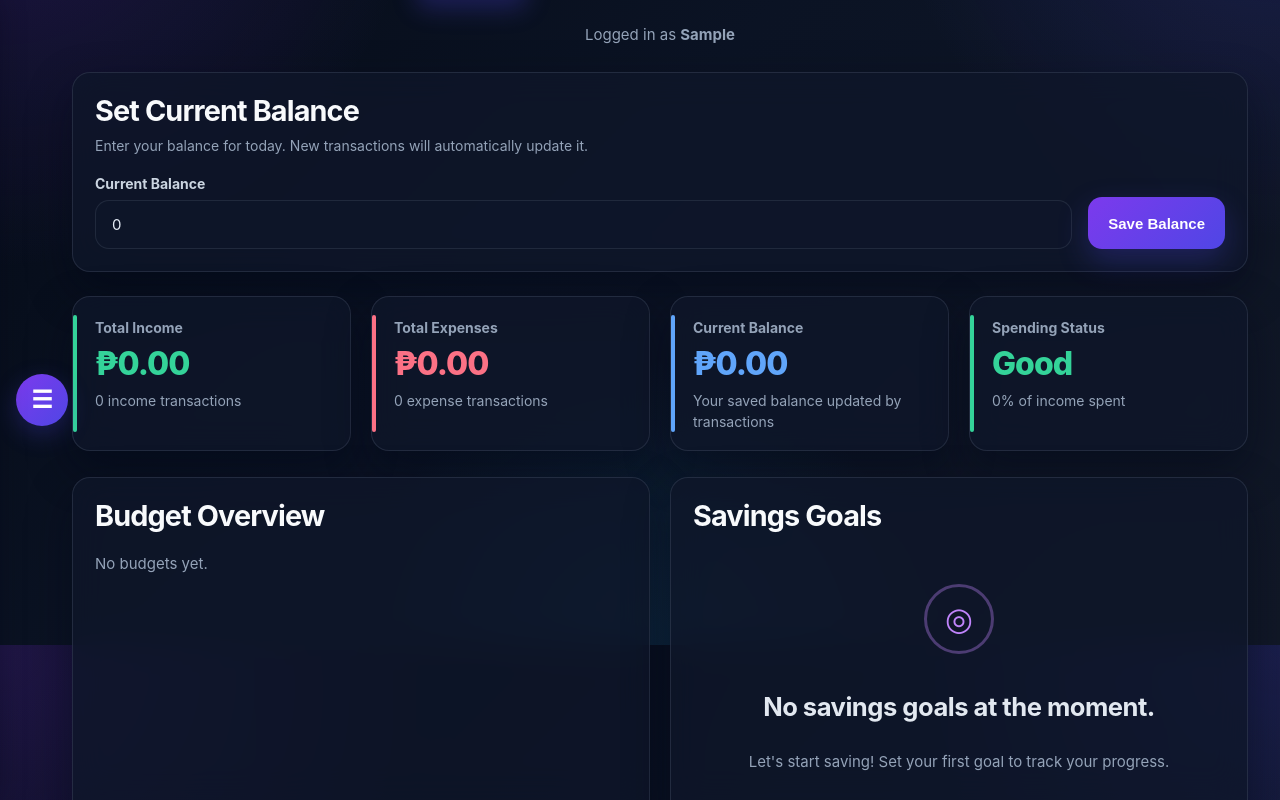
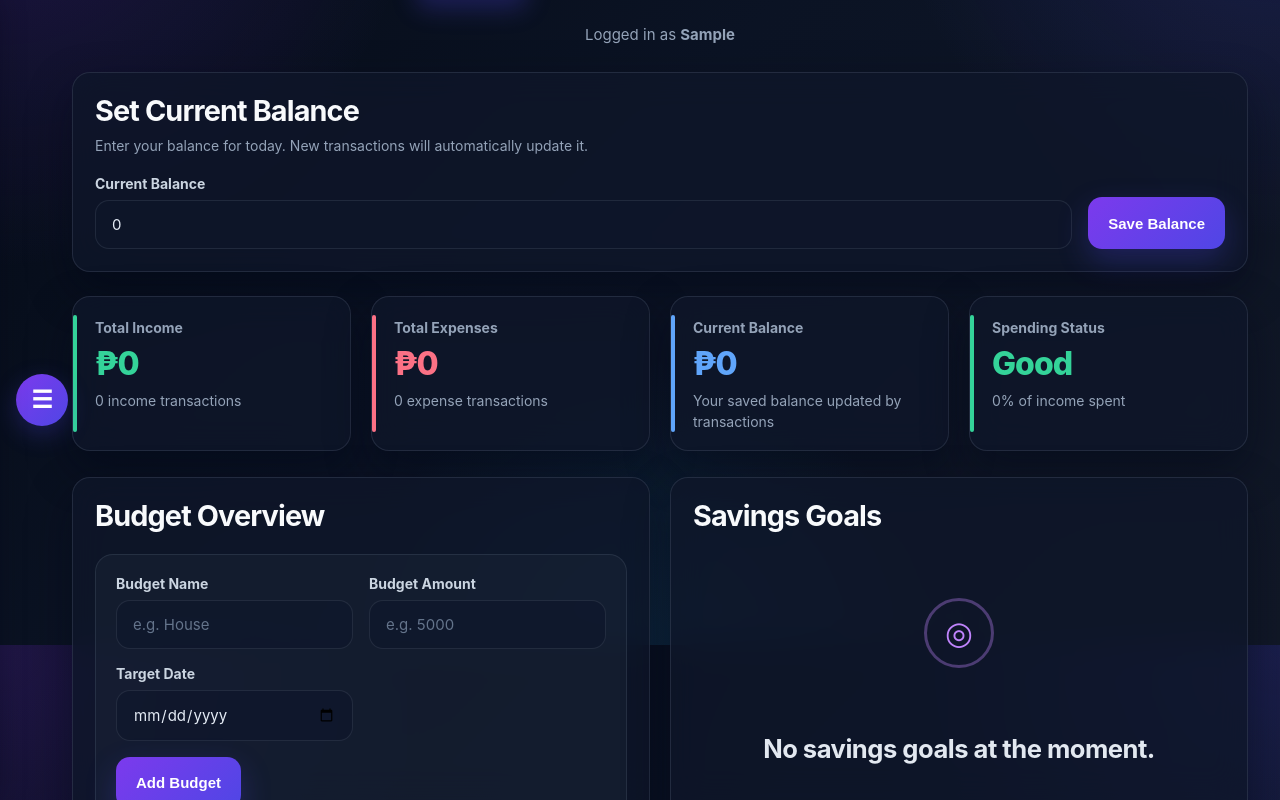
Before and after one commit to TheArisAngelo/Reddit-Client, a React (Create React App) app in the folder reddit-client/: page /signup in a window 1280 px wide. Both pictures are taken after typing "Sample", "Sample", "Sample", "Sample", "Sample123", "Sample123" into the empty fields and a click on the button "Sign Up". Shown: the part 155-955 px from the top of the page. Built offline with nearby package versions, Linux system fonts and the light colour scheme.

Commit message:
budgets tab added

```diff
--- a/reddit-client/src/App.js
+++ b/reddit-client/src/App.js
@@ -5,12 +5,14 @@ import Profile from "./Profile";
 import LoginPage from "./LoginPage";
 import SignUpPage from "./SignUpPage";
 import ForgotPassword from "./ForgotPassword";
+import BudgetsTab from "./BudgetsTab";
 
+const USER_STORAGE_KEY = "budget-tracker-user";
 const AUTH_STORAGE_KEY = "budget-tracker-auth";
 const BUDGET_STORAGE_KEY_PREFIX = "budget-tracker-data";
 
 const DEFAULT_DATA = {
-  currentBalance: 0,
+  currentBalance: [],
   transactions: [],
   budgets: [],
   savingsGoals: [],
@@ -38,10 +40,14 @@ function getStoredBudgetData(username) {
     const parsed = saved ? JSON.parse(saved) : null;
 
     return {
-      currentBalance: parsed?.currentBalance ?? 0,
-      transactions: parsed?.transactions ?? [],
-      budgets: parsed?.budgets ?? [],
-      savingsGoals: parsed?.savingsGoals ?? [],
+      currentBalance: parseInt(parsed?.currentBalance ?? 0, 10) || 0,
+      transactions: Array.isArray(parsed?.transactions)
+        ? parsed.transactions
+        : [],
+      budgets: Array.isArray(parsed?.budgets) ? parsed.budgets : [],
+      savingsGoals: Array.isArray(parsed?.savingsGoals)
+        ? parsed.savingsGoals
+        : [],
     };
   } catch (error) {
     return DEFAULT_DATA;
@@ -49,7 +55,7 @@ function getStoredBudgetData(username) {
 }
 
 function currency(amount) {
-  return `₱${Number(amount || 0).toFixed(2)}`;
+  return `₱${Math.round(Number(amount || 0))}`;
 }
 
 function ProtectedRoute({ isLoggedIn, children }) {
@@ -141,27 +147,6 @@ function SummaryCard({ title, amount, subtitle, className, statusText }) {
   );
 }
 
-function BudgetProgress({ category, spent, limit }) {
-  const percentage = limit > 0 ? Math.min((spent / limit) * 100, 100) : 0;
-
-  return (
-    <div className="budget-progress-item">
-      <div className="budget-progress-head">
-        <span>{category}</span>
-        <span>
-          {currency(spent)} spent of {currency(limit)}
-        </span>
-      </div>
-      <div className="budget-progress-bar">
-        <div
-          className="budget-progress-fill"
-          style={{ width: `${percentage}%` }}
-        />
-      </div>
-    </div>
-  );
-}
-
 function TransactionsTab({ transactions, onAddTransaction }) {
   const [formData, setFormData] = useState({
     title: "",
@@ -186,7 +171,7 @@ function TransactionsTab({ transactions, onAddTransaction }) {
 
     const trimmedTitle = formData.title.trim();
     const trimmedCategory = formData.category.trim();
-    const amountValue = Number(formData.amount);
+    const amountValue = parseInt(formData.amount, 10);
 
     if (
       !trimmedTitle ||
@@ -198,7 +183,7 @@ function TransactionsTab({ transactions, onAddTransaction }) {
       return;
     }
 
-    if (Number.isNaN(amountValue) || amountValue <= 0) {
+    if (!Number.isInteger(amountValue) || amountValue <= 0) {
       setError("Please enter a valid amount greater than 0.");
       return;
     }
@@ -248,8 +233,8 @@ function TransactionsTab({ transactions, onAddTransaction }) {
               id="amount"
               name="amount"
               type="number"
-              min="0.01"
-              step="0.01"
+              min="1"
+              step="1"
               placeholder="e.g. 120"
               value={formData.amount}
               onChange={handleChange}
@@ -333,28 +318,6 @@ function TransactionsTab({ transactions, onAddTransaction }) {
   );
 }
 
-function BudgetsTab({ budgets, categoryTotals }) {
-  return (
-    <section className="panel-card">
-      <h2>Budget Overview</h2>
-      {budgets.length === 0 ? (
-        <p className="empty-text">No budgets yet.</p>
-      ) : (
-        <div className="budget-progress-list">
-          {budgets.map((budget) => (
-            <BudgetProgress
-              key={budget.category}
-              category={budget.category}
-              spent={categoryTotals[budget.category] || 0}
-              limit={budget.limit}
-            />
-          ))}
-        </div>
-      )}
-    </section>
-  );
-}
-
 function SavingsTab({ savingsGoals }) {
   return (
     <section className="panel-card savings-panel">
@@ -390,6 +353,8 @@ function HomePage({ auth, onLogout }) {
   useEffect(() => {
     if (auth?.username) {
       setBudgetData(getStoredBudgetData(auth.username));
+    } else {
+      setBudgetData(DEFAULT_DATA);
     }
   }, [auth?.username]);
 
@@ -421,10 +386,21 @@ function HomePage({ auth, onLogout }) {
     });
   };
 
+  const handleAddBudget = (newBudget) => {
+    setBudgetData((prev) => ({
+      ...prev,
+      budgets: [newBudget, ...prev.budgets],
+    }));
+  };
+
   const handleSetCurrentBalance = () => {
-    const parsedBalance = Number(balanceInput);
+    const parsedBalance = parseInt(balanceInput, 10);
 
-    if (Number.isNaN(parsedBalance) || parsedBalance < 0) {
+    if (balanceInput.trim() === "") {
+      return;
+    }
+
+    if (!Number.isInteger(parsedBalance) || parsedBalance < 0) {
       return;
     }
 
@@ -570,6 +546,7 @@ function HomePage({ auth, onLogout }) {
       </header>
 
       <main className="budget-main">
+        {activeTab !== "budgets" && (
           <section className="panel-card current-balance-editor">
             <div className="current-balance-editor-head">
               <div>
@@ -588,7 +565,7 @@ function HomePage({ auth, onLogout }) {
                   id="currentBalance"
                   type="number"
                   min="0"
-                step="0.01"
+                  step="1"
                   placeholder="Enter your current balance"
                   value={balanceInput}
                   onChange={(e) => setBalanceInput(e.target.value)}
@@ -604,6 +581,7 @@ function HomePage({ auth, onLogout }) {
               </button>
             </div>
           </section>
+        )}
 
         <section className="summary-grid">
           <SummaryCard
@@ -634,7 +612,11 @@ function HomePage({ auth, onLogout }) {
 
         {activeTab === "dashboard" && (
           <section className="dashboard-grid">
-            <BudgetsTab budgets={budgets} categoryTotals={categoryTotals} />
+            <BudgetsTab
+              budgets={budgets}
+              categoryTotals={categoryTotals}
+              onAddBudget={handleAddBudget}
+            />
             <SavingsTab savingsGoals={savingsGoals} />
           </section>
         )}
@@ -647,7 +629,11 @@ function HomePage({ auth, onLogout }) {
         )}
 
         {activeTab === "budgets" && (
-          <BudgetsTab budgets={budgets} categoryTotals={categoryTotals} />
+          <BudgetsTab
+            budgets={budgets}
+            categoryTotals={categoryTotals}
+            onAddBudget={handleAddBudget}
+          />
         )}
 
         {activeTab === "savings" && <SavingsTab savingsGoals={savingsGoals} />}
--- /dev/null
+++ b/reddit-client/src/BudgetsTab.js
@@ -0,0 +1,148 @@
+import React, { useState } from "react";
+
+function currency(amount) {
+  return `₱${Math.round(Number(amount || 0))}`;
+}
+
+function BudgetProgress({ category, spent, limit, targetDate }) {
+  const percentage = limit > 0 ? Math.min((spent / limit) * 100, 100) : 0;
+
+  return (
+    <div className="budget-progress-item">
+      <div className="budget-progress-head">
+        <span>{category}</span>
+        <span>
+          {currency(spent)} spent of {currency(limit)}
+        </span>
+      </div>
+
+      {targetDate && (
+        <p className="budget-target-date">Target date: {targetDate}</p>
+      )}
+
+      <div className="budget-progress-bar">
+        <div
+          className="budget-progress-fill"
+          style={{ width: `${percentage}%` }}
+        />
+      </div>
+    </div>
+  );
+}
+
+export default function BudgetsTab({ budgets, categoryTotals, onAddBudget }) {
+  const [formData, setFormData] = useState({
+    category: "",
+    limit: "",
+    targetDate: "",
+  });
+  const [error, setError] = useState("");
+
+  const handleChange = (event) => {
+    const { name, value } = event.target;
+    setFormData((prev) => ({
+      ...prev,
+      [name]: value,
+    }));
+  };
+
+  const handleSubmit = (event) => {
+    event.preventDefault();
+
+    const trimmedCategory = formData.category.trim();
+    const limitValue = parseInt(formData.limit, 10);
+
+    if (!trimmedCategory || !formData.limit || !formData.targetDate) {
+      setError("Please complete all fields.");
+      return;
+    }
+
+    if (!Number.isInteger(limitValue) || limitValue <= 0) {
+      setError("Please enter a valid budget amount greater than 0");
+      return;
+    }
+
+    onAddBudget({
+      id: Date.now(),
+      category: trimmedCategory,
+      limit: limitValue,
+      targetDate: formData.targetDate,
+    });
+
+    setFormData({
+      category: "",
+      limit: "",
+      targetDate: "",
+    });
+    setError("");
+  };
+
+  return (
+    <section className="panel-card">
+      <h2>Budget Overview</h2>
+
+      <form className="transaction-form" onSubmit={handleSubmit}>
+        <div className="transaction-form-grid">
+          <div className="transaction-field">
+            <label htmlFor="category">Budget Name</label>
+            <input
+              id="category"
+              name="category"
+              type="text"
+              placeholder="e.g. House"
+              value={formData.category}
+              onChange={handleChange}
+            />
+          </div>
+
+          <div className="transaction-field">
+            <label htmlFor="limit">Budget Amount</label>
+            <input
+              id="limit"
+              name="limit"
+              type="number"
+              min="1"
+              step="1"
+              placeholder="e.g. 5000"
+              value={formData.limit}
+              onChange={handleChange}
+            />
+          </div>
+
+          <div className="transaction-field">
+            <label htmlFor="targetDate">Target Date</label>
+            <input
+              id="targetDate"
+              name="targetDate"
+              type="date"
+              value={formData.targetDate}
+              onChange={handleChange}
+            />
+          </div>
+        </div>
+
+        {error && <p className="transaction-form-error">{error}</p>}
+
+        <button type="submit" className="transaction-submit-btn">
+          Add Budget
+        </button>
+      </form>
+
+      {budgets.length === 0 ? (
+        <p className="empty-text">No budgets yet.</p>
+      ) : (
+        <div className="budget-progress-list">
+          {budgets.map((budget) => (
+            <BudgetProgress
+              key={budget.id}
+              category={budget.category}
+              spent={categoryTotals[budget.category] || 0}
+              limit={budget.limit}
+              targetDate={budget.targetDate}
+            />
+          ))}
+        </div>
+      )}
+    </section>
+  );
+}
--- a/reddit-client/src/LoginPage.js
+++ b/reddit-client/src/LoginPage.js
@@ -2,7 +2,7 @@ import React, { useState } from "react";
 import { Link, useNavigate } from "react-router-dom";
 import "./App.css";
 
-const USER_STORAGE_KEY = "reddit-client-user";
+const USER_STORAGE_KEY = "budget-tracker-user";
 
 export default function LoginPage({ onLogin }) {
   const navigate = useNavigate();
@@ -110,7 +110,7 @@ export default function LoginPage({ onLogin }) {
               />
             </label>
 
-            <p style={{ marginTop: "8px", marginBottom: "8px", }}>
+            <p style={{ marginTop: "8px", marginBottom: "8px" }}>
               <Link to="/forgot-password">Forgot Password</Link>
             </p>
 
```
Also changed, not shown: reddit-client/src/Profile.js (+3 -83 lines), reddit-client/src/SignUpPage.jsx (+3 -5 lines). Lines whose indentation alone changed are shown as unchanged.
